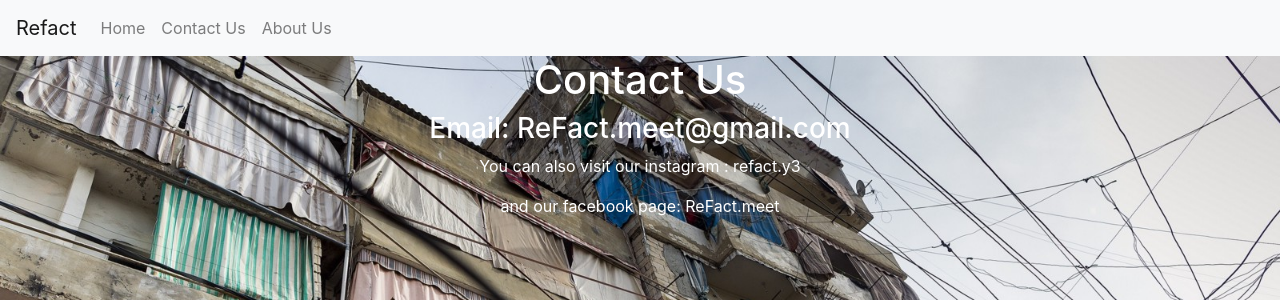
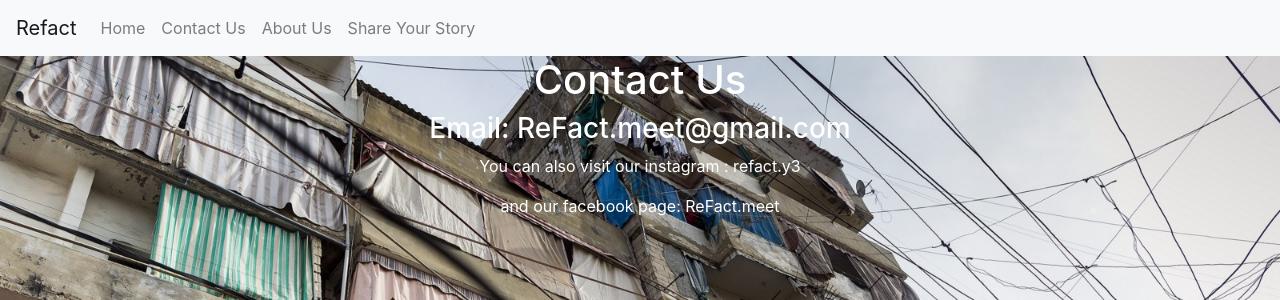
Before and after one commit to simon19-meet/ReFact, a Flask app: page /contact in a window 1280 px wide. Shown: the top 300 px of the page. Run offline with Flask 2, Linux system fonts and the light colour scheme; some libraries are stand-ins or nearby versions.

Commit message:
fixed bugs

```diff
--- a/app.py
+++ b/app.py
@@ -49,5 +49,10 @@ def contact():
 	if request.method=='GET':
 		return render_template('contact.html')
 
+@app.route('/share', methods=['GET'])
+def share():
+	if request.method=='GET':
+		return render_template('share.html')
+
 if __name__ == '__main__':
 	app.run(debug=True)
--- a/templates/about_us.html
+++ b/templates/about_us.html
@@ -25,6 +25,9 @@
               <li class="nav-item">
                 <a href="{{url_for('about_us')}}" class="nav-link">About Us</a>
             </li>
+            <li class="nav-item">
+                              <a href="{{url_for('share')}}" class="nav-link">Share Your Story</a>
+                          </li>
           </ul>
       </div>
   </nav>
--- a/templates/contact.html
+++ b/templates/contact.html
@@ -25,6 +25,9 @@
                             <li class="nav-item">
                               <a href="{{url_for('about_us')}}" class="nav-link">About Us</a>
                           </li>
+                          <li class="nav-item">
+                              <a href="{{url_for('share')}}" class="nav-link">Share Your Story</a>
+                          </li>
                         </ul>
                     </div>
                 </nav>
--- a/templates/donations.html
+++ b/templates/donations.html
@@ -25,6 +25,9 @@
                             <li class="nav-item">
                               <a href="{{url_for('about_us')}}" class="nav-link">About Us</a>
                           </li>
+                          <li class="nav-item">
+                              <a href="{{url_for('share')}}" class="nav-link">Share Your Story</a>
+                          </li>
                         </ul>
                     </div>
                 </nav>
--- a/templates/share.html
+++ b/templates/share.html
@@ -26,6 +26,9 @@
                             <li class="nav-item">
                               <a href="{{url_for('about_us')}}" class="nav-link">About Us</a>
                           </li>
+                          <li class="nav-item">
+                              <a href="{{url_for('share')}}" class="nav-link">Share Your Story</a>
+                          </li>
                         </ul>
                     </div>
                 </nav>
--- a/templates/thank_you.html
+++ b/templates/thank_you.html
@@ -28,6 +28,9 @@
               <li class="nav-item">
                 <a href="{{url_for('about_us')}}" class="nav-link">About Us</a>
             </li>
+            <li class="nav-item">
+                              <a href="{{url_for('share')}}" class="nav-link">Share Your Story</a>
+                          </li>
           </ul>
       </div>
   </nav>
--- a/templates/volunteer.html
+++ b/templates/volunteer.html
@@ -129,6 +129,9 @@ li a:hover {
               <li class="nav-item">
                 <a href="{{url_for('about_us')}}" class="nav-link">About Us</a>
             </li>
+            <li class="nav-item">
+                              <a href="{{url_for('share')}}" class="nav-link">Share Your Story</a>
+                          </li>
           </ul>
       </div>
   </nav>
```
